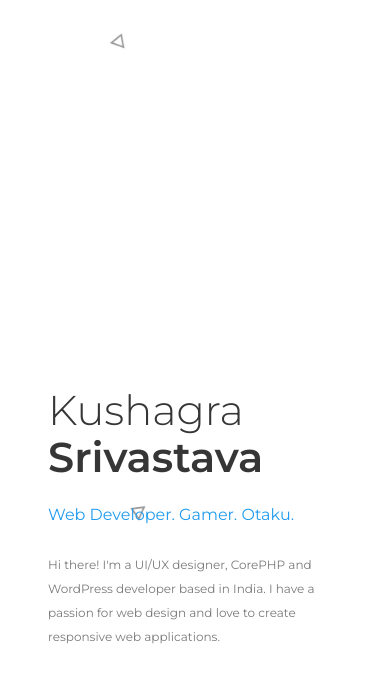
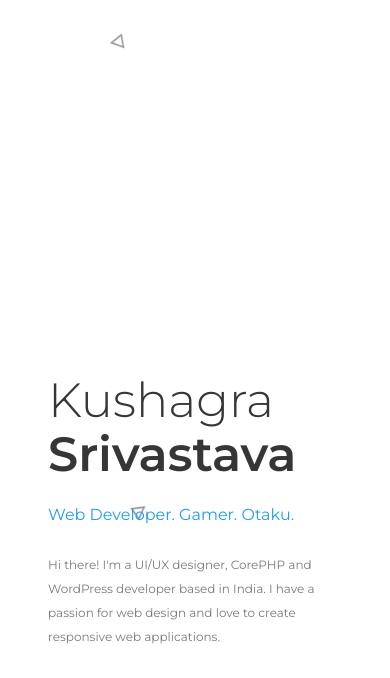
Before and after one commit to thekushagra/thekushagra.github.io, a website: page index.html in a window 390 px wide. Shown: the part 74-752 px from the top of the page. Drawn offline with nearby package versions, Linux system fonts and the light colour scheme.

Commit message:
Fixed responsive behaviour.

```diff
--- a/index.html
+++ b/index.html
@@ -9,7 +9,6 @@
 			href="https://fonts.googleapis.com/css?family=Montserrat:300,400,500,600,700&display=swap"
 			rel="stylesheet"
 		/>
-		<link rel="stylesheet" href="/node_modules/particles.js/particles.js" />
 		<link rel="stylesheet" href="css/style.min.css" />
 		<link
 			href="https://use.fontawesome.com/releases/v5.8.1/css/all.css"
--- a/sass/style.scss
+++ b/sass/style.scss
@@ -118,7 +118,7 @@ $navbar-item-color: hsl(0, 0%, 71%);
 	}
 }
 
-@media screen and (min-width: 320px) {
+@media screen and (max-width: 320px) {
 	.hero {
 		& .title.is-1 {
 			font-size: 2.6rem;
```
Also changed, not shown: css/style.min.css.
